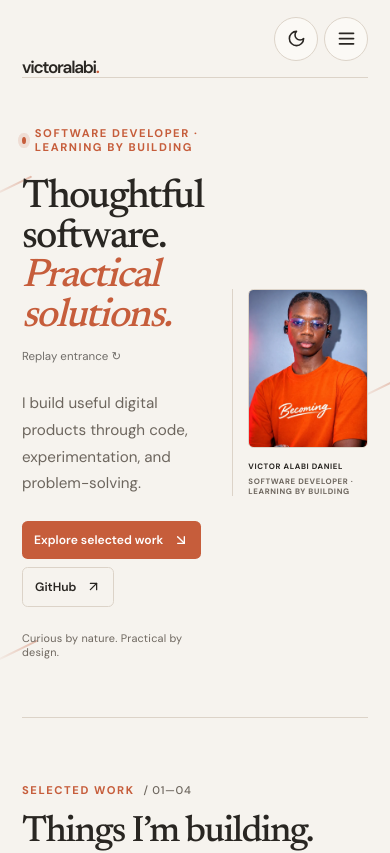
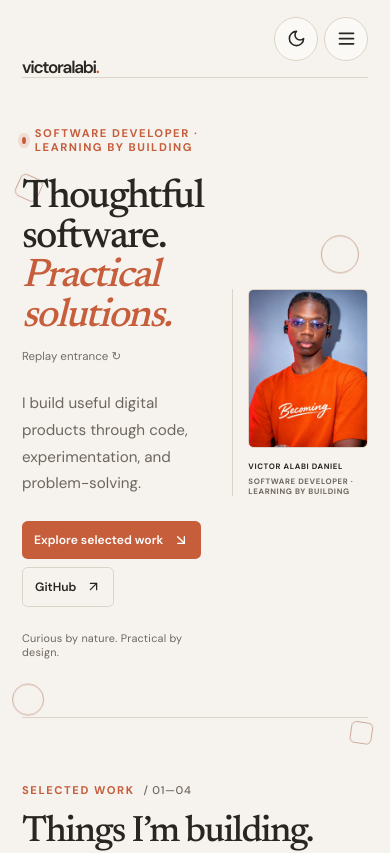
Before and after one commit to Vickiller-droid/victor-portfolio, a Next.js app: page / in a window 390 px wide. Shown: the top 853 px of the page. Built offline with nearby package versions, Linux system fonts and the light colour scheme.

Commit message:
Animate floating outlines on the portfolio preview

```diff
--- a/app/PortfolioEntrance.jsx
+++ b/app/PortfolioEntrance.jsx
@@ -1,6 +1,6 @@
 "use client";
 
-import { useState } from "react";
+import { useEffect, useRef, useState } from "react";
 
 function Words({ text, offset = 0 }) {
   let index = offset;
@@ -25,8 +25,47 @@ export default function PortfolioEntrance() {
   </>;
 }
 
-export function FlowingLines() {
-  return <div className="portfolioTrails" aria-hidden="true">
-    <span/><span/><span/>
+export function FloatingShapes() {
+  const field = useRef(null);
+
+  useEffect(() => {
+    const motion = window.matchMedia("(prefers-reduced-motion: reduce)");
+    let lastY = window.scrollY;
+    let lastNudge = -Infinity;
+    let nudge;
+
+    function onScroll() {
+      const y = window.scrollY;
+      const delta = y - lastY;
+      lastY = y;
+      const now = performance.now();
+      if (!delta || motion.matches || now - lastNudge < 600 || !field.current?.animate) return;
+
+      lastNudge = now;
+      const offset = Math.sign(delta) * -7;
+      nudge?.cancel();
+      nudge = field.current.animate(
+        [{ transform: "translateY(0)" }, { transform: `translateY(${offset}px)`, offset: 0.28 }, { transform: "translateY(0)" }],
+        { duration: 580, easing: "ease-out" }
+      );
+    }
+
+    function onMotionChange() {
+      if (motion.matches) nudge?.cancel();
+    }
+
+    window.addEventListener("scroll", onScroll, { passive: true });
+    motion.addEventListener?.("change", onMotionChange);
+    return () => {
+      window.removeEventListener("scroll", onScroll);
+      motion.removeEventListener?.("change", onMotionChange);
+      nudge?.cancel();
+    };
+  }, []);
+
+  return <div className="portfolioShapes" aria-hidden="true">
+    <div ref={field} className="portfolioShapeField">
+      <span/><span/><span/><span/>
+    </div>
   </div>;
 }
--- a/app/globals.css
+++ b/app/globals.css
@@ -225,12 +225,18 @@ body.waitlistOpen{overflow:hidden}
 /* Viewport decoration stays behind every section as the page scrolls. */
 .site{isolation:isolate}
 .header>.wordmark{align-self:flex-end;line-height:1;padding-bottom:1px}
-.portfolioTrails{position:fixed;top:0;left:0;width:100%;height:100vh;height:100svh;z-index:-1;overflow:hidden;pointer-events:none;color:var(--primary);opacity:.38}
-body.dark .portfolioTrails{opacity:.46}
-.portfolioTrails>span{position:absolute;width:clamp(48px,8vw,96px);height:1.5px;border-radius:999px;background:linear-gradient(90deg,transparent,currentColor);transform:rotate(-26deg)}
-.portfolioTrails>span:nth-child(1){left:-14px;top:22%}
-.portfolioTrails>span:nth-child(2){right:-12px;top:46%}
-.portfolioTrails>span:nth-child(3){left:-8px;top:77%}
+/* The frame stays fixed while the individual outlines drift in place. */
+.portfolioShapes{position:fixed;inset:0;z-index:-1;overflow:hidden;pointer-events:none;color:rgba(147,64,36,.41)}
+body.dark .portfolioShapes{color:rgba(234,148,113,.32)}
+.portfolioShapeField{position:absolute;inset:0}
+.portfolioShapeField>span{position:absolute;width:var(--size);aspect-ratio:1;border:1.5px solid currentColor;border-radius:var(--round,24%);transform:rotate(var(--angle));animation:shapeDrift var(--period) ease-in-out var(--delay) infinite alternate}
+.portfolioShapeField>span:nth-child(1){left:2%;top:19%;--size:clamp(24px,4vw,54px);--angle:-18deg;--turn:30deg;--dx:10px;--dy:18px;--period:7s;--delay:-2s}
+.portfolioShapeField>span:nth-child(2){right:5%;top:30%;--size:clamp(38px,6vw,82px);--round:50%;--angle:0deg;--turn:0deg;--dx:-13px;--dy:-19px;--period:9s;--delay:-4s}
+.portfolioShapeField>span:nth-child(3){left:6%;bottom:17%;--size:clamp(32px,5vw,68px);--round:50%;--angle:0deg;--turn:0deg;--dx:-12px;--dy:16px;--period:8s;--delay:-3s}
+.portfolioShapeField>span:nth-child(4){right:3%;bottom:11%;--size:clamp(22px,3.5vw,48px);--angle:24deg;--turn:-15deg;--dx:-14px;--dy:-18px;--period:7.5s;--delay:-5s}
+@keyframes shapeDrift{from{transform:translate3d(0,0,0) rotate(var(--angle))}to{transform:translate3d(var(--dx),var(--dy),0) rotate(var(--turn))}}
+@media(prefers-reduced-motion:reduce){.portfolioShapeField>span{animation:none}}
+
 
 .footerBottom{display:grid;grid-template-columns:minmax(0,1fr) auto minmax(0,1fr)}
 .footerBottom>.wordmark{justify-self:start}
--- a/app/page.jsx
+++ b/app/page.jsx
@@ -3,7 +3,7 @@
 
 
 import { useEffect, useState, useRef } from "react";
-import PortfolioEntrance, { FlowingLines } from "./PortfolioEntrance";
+import PortfolioEntrance, { FloatingShapes } from "./PortfolioEntrance";
 import PortfolioNavigation from "./PortfolioNavigation";
 
 import {
@@ -190,7 +190,7 @@ entry.target.classList.add("isVisible");
   return (
 
     <main className="site">
-      <FlowingLines/>
+      <FloatingShapes/>
       <div ref={cursorRef} className="cursorHalo" aria-hidden="true"><span/></div>
 
       <header className="header">
```
